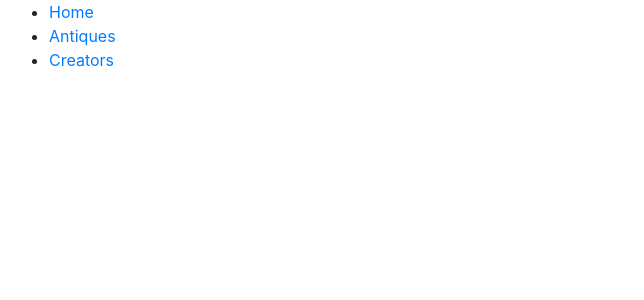
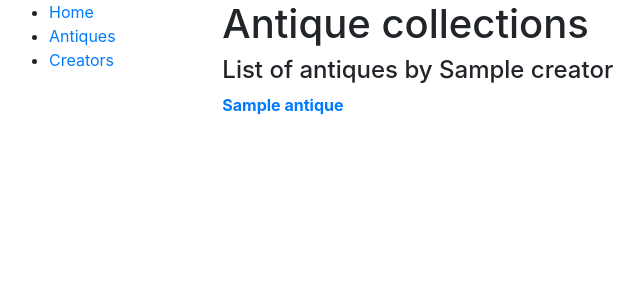
Before and after one commit to jennie6151/inwiththeold, a Django app: page /antiqueProjectApp/Creator/1 in a window 1280 px wide. Shown: the top 300 px of the page, without its empty margins (6-650 px from the left). Run offline with Django 3.2, Linux system fonts and the light colour scheme; tables that the repository leaves empty hold one stand-in row (values such as "Sample post"); some libraries are stand-ins or nearby versions.

Commit message:
creator_list and detail pulling from db

```diff
--- a/antiqueProjectApp/templates/antiqueProjectApp/antique_detail.html
+++ b/antiqueProjectApp/templates/antiqueProjectApp/antique_detail.html
@@ -4,7 +4,7 @@
 
 <h1>{{ antique.AntiqueName }}</h1>
 
-<p><strong>Creator:</strong> <a href="{% url 'creator-detail' Antique.Creator.pk %}">{{ Antique.Creator }}</a></p>
+<p><strong>Creator:</strong> <a href="{% url 'creator-detail' antique.Creator.pk %}">{{ antique.Creator }}</a></p>
 <p><strong>Product description:</strong> {{ antique.Summary }}</p>
 <p><strong>Product type:</strong> {% for AntiqueType in antique.AntiqueType.all %}
     {{ AntiqueType }}{% if not forloop.last %}, {% endif %}{% endfor %}</p>
--- a/antiqueProjectApp/templates/antiqueProjectApp/creator_detail.html
+++ b/antiqueProjectApp/templates/antiqueProjectApp/creator_detail.html
@@ -2,7 +2,17 @@
 
 {% block content %}
 
-<h1>{{ creator.Creator }}</h1>
+<h1>Antique collections</h1>
 
+<h4>List of antiques by {{ creator.CreatorName}}</h4>
+
+<dl>
+{% for antique in creator.antique_set.all %}
+  <dt><a href="{% url 'antique-detail' antique.pk %}">{{ antique.AntiqueName }}</a></dt>
+
+{% endfor %}
+</dl>
+
+</div>
 
 {% endblock %}
--- a/antiqueProjectApp/templates/antiqueProjectApp/creator_list.html
+++ b/antiqueProjectApp/templates/antiqueProjectApp/creator_list.html
@@ -9,7 +9,6 @@
     {% for Creator in creator_list %}
       <li>
             <a href="{{ Creator.get_absolute_url }}">{{ Creator.CreatorName }}</a>
-      </li>
     {% endfor %}
   </ul>
   {% else %}
--- a/antiqueProjectApp/urls.py
+++ b/antiqueProjectApp/urls.py
@@ -3,8 +3,8 @@ from . import views
 
 urlpatterns = [
   path('', views.index, name='index'),
-  path('Antiques/', views.AntiqueListView.as_view(), name='antiques'),
+  path('antiques/', views.AntiqueListView.as_view(), name='antiques'),
   path('Antique/<int:pk>', views.AntiqueDetailView.as_view(), name='antique-detail'),
-  path('Creators/', views.CreatorListView.as_view(), name='creators'),
+  path('creators/', views.CreatorListView.as_view(), name='creators'),
   path('Creator/<int:pk>', views.CreatorDetailView.as_view(), name='creator-detail'),
 ]
```
